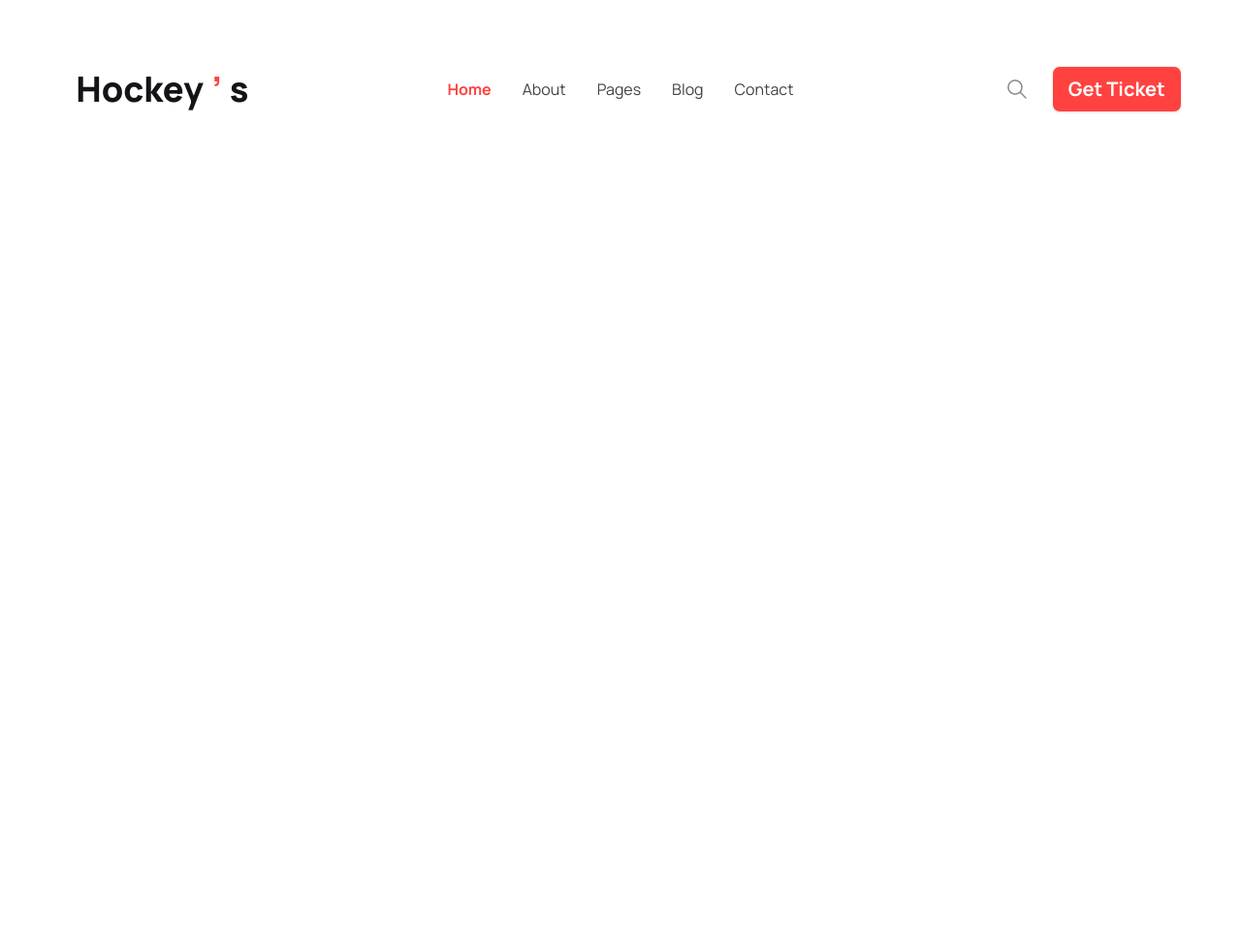
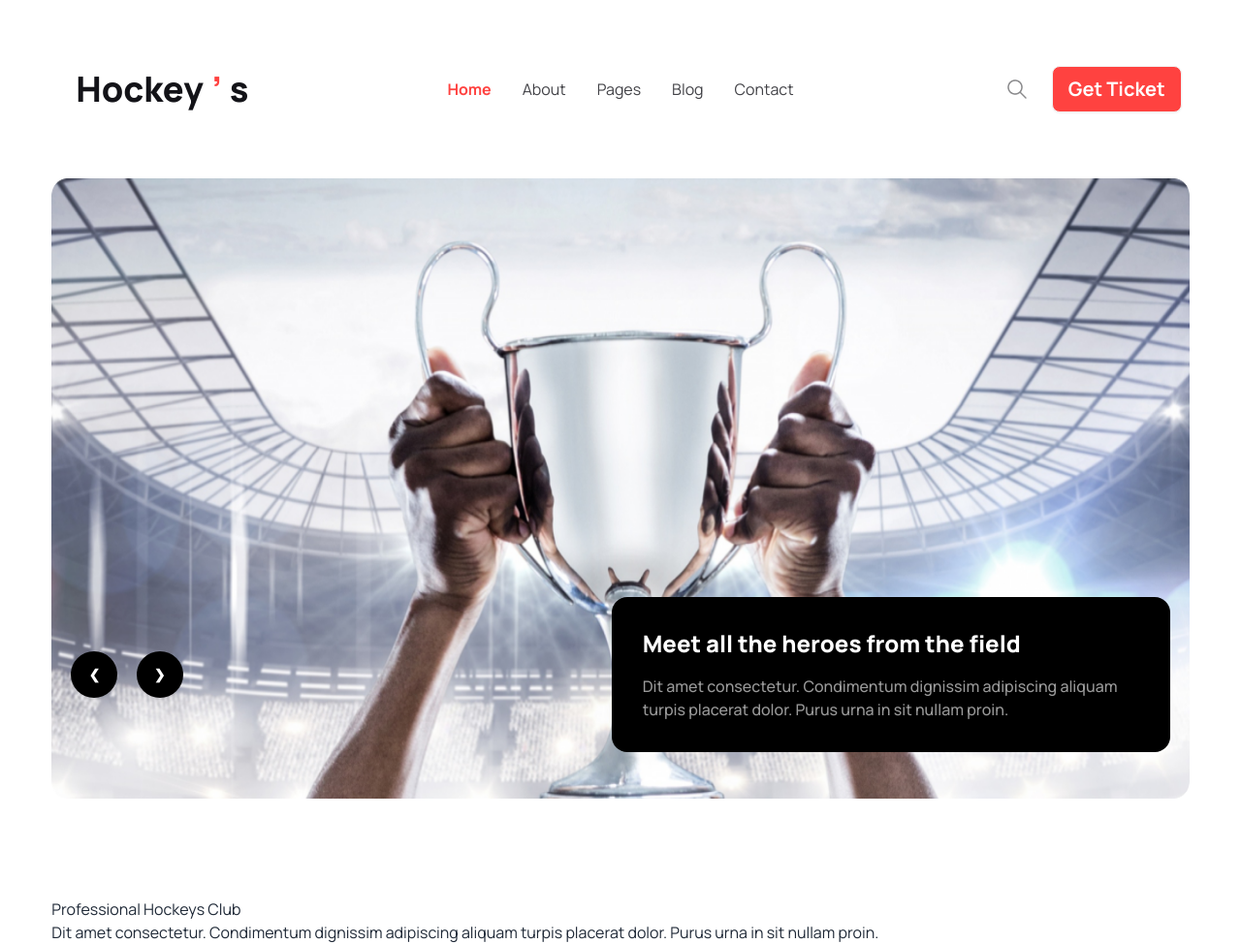
Before and after one commit to SabbirHossain-28/batch9-third-assignment, a plain HTML site: page index.html in a window 1280 px wide. Shown: the whole page at 97% size. Before the commit the page ends 800 px from the top, so only its background shows below. Drawn offline with nearby package versions, Linux system fonts and the light colour scheme.

Commit message:
Added carousel section

```diff
--- a/index.html
+++ b/index.html
@@ -38,6 +38,7 @@
 
     <!-- HEADER SECTION START -->
     <header>
+        <!-- NAVBAR START -->
         <section class="navbar-section w-11/12 mx-auto mt-14 font-rope">
 
             <div class="navbar bg-base-100">
@@ -72,8 +73,74 @@
               </div>
 
         </section>
+        <!-- NAVBAR END -->
     </header>
     <!-- HEADER SECTION END -->
 
+    <main>
+
+        <!-- BANNER SECTION START -->
+        <section class="banner-section w-11/12 mx-auto mt-14 mb-24 font-rope">
+            <div class="carousel w-full">
+
+                <!-- CAROUSEL ITEM1 START -->
+                <div id="slide1" class="carousel-item relative w-full">
+                  <img src="./Images/1.png" class="w-full lg:h-[80vh] rounded-2xl" />
+                  <div class="absolute flex flex-col items-center lg:flex-row lg:justify-between  gap-10  transform -translate-y-1/3  lg:-translate-y-1/2 left-5 right-5 top-full  lg:top-[80%]">
+                    <div>
+                        <a href="#slide3" class="btn btn-circle mr-4 bg-black text-white border-none">❮</a>
+                        <a href="#slide2" class="btn btn-circle  bg-black text-white border-none">❯</a>
+                    </div>
+                    <div class="bg-black p-2 lg:p-8  lg:max-w-xl rounded-2xl">
+                        <h3 class="text-white xl lg:text-2xl font-extrabold mb-4">Meet all the heroes from the field</h3>
+                        <p class="text-[#ffffff99] text-base font-medium">Dit amet consectetur. Condimentum dignissim adipiscing aliquam turpis placerat dolor. Purus urna in sit nullam proin. </p>
+                    </div>
+                  </div>
+                </div>
+                <!-- CAROUSEL ITEM1 END -->
+
+                <!-- CAROUSEL ITEM2 START -->
+                <div id="slide2" class="carousel-item relative w-full ">
+                    <img src="./Images/c2.jpg" class="w-full lg:h-[80vh] rounded-2xl" />
+                    <div class="absolute flex flex-col items-center lg:flex-row lg:justify-between  gap-10  transform -translate-y-1/3  lg:-translate-y-1/2 left-5 right-5 top-full  lg:top-[80%]">
+                      <div>
+                          <a href="#slide1" class="btn btn-circle mr-4 bg-black text-white border-none">❮</a>
+                          <a href="#slide3" class="btn btn-circle  bg-black text-white border-none">❯</a>
+                      </div>
+                      <div class="bg-black p-2 lg:p-8  lg:max-w-xl rounded-2xl">
+                          <h3 class="text-white xl lg:text-2xl font-extrabold mb-4">Meet all the heroes from the field</h3>
+                          <p class="text-[#ffffff99] text-base font-medium">Dit amet consectetur. Condimentum dignissim adipiscing aliquam turpis placerat dolor. Purus urna in sit nullam proin. </p>
+                      </div>
+                    </div>
+                </div>
+                <!-- CAROUSEL ITEM2 END -->
+
+                <!-- CAROUSEL ITEM3 START -->
+                <div id="slide3" class="carousel-item relative w-full">
+                    <img src="./Images/c3.jpg" class="w-full lg:h-[80vh] rounded-2xl" />
+                    <div class="absolute flex flex-col items-center lg:flex-row lg:justify-between  gap-10  transform -translate-y-1/3  lg:-translate-y-1/2 left-5 right-5 top-full  lg:top-[80%]">
+                      <div>
+                          <a href="#slide2" class="btn btn-circle mr-4 bg-black text-white border-none">❮</a>
+                          <a href="#slide1" class="btn btn-circle  bg-black text-white border-none">❯</a>
+                      </div>
+                      <div class="bg-black p-2 lg:p-8  lg:max-w-xl rounded-2xl">
+                          <h3 class="text-white xl lg:text-2xl font-extrabold mb-4">Meet all the heroes from the field</h3>
+                          <p class="text-[#ffffff99] text-base font-medium">Dit amet consectetur. Condimentum dignissim adipiscing aliquam turpis placerat dolor. Purus urna in sit nullam proin. </p>
+                      </div>
+                    </div>
+                </div>
+                <!-- CAROUSEL ITEM3 END -->
+
+            </div>
+        </section>
+
+        <section class="club w-11/12 mx-auto font-rope">
+            <div class="club-container">
+                <h2>Professional Hockeys Club</h2>
+                <p>Dit amet consectetur. Condimentum dignissim adipiscing aliquam turpis placerat dolor. Purus urna in sit nullam proin. </p>
+            </div>
+        </section>
+
+    </main>
 </body>
 </html>
```
Also changed, not shown: Images/c2.jpg (added), Images/c3.jpg (added).
